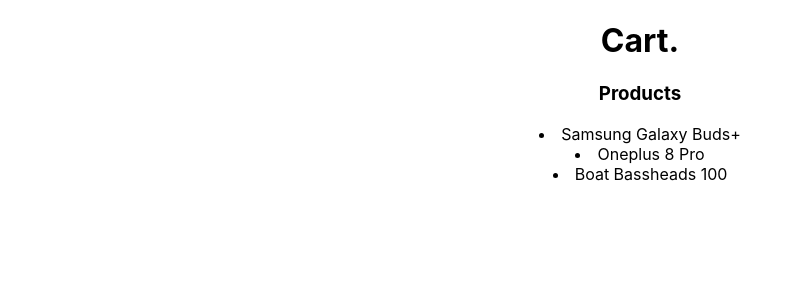
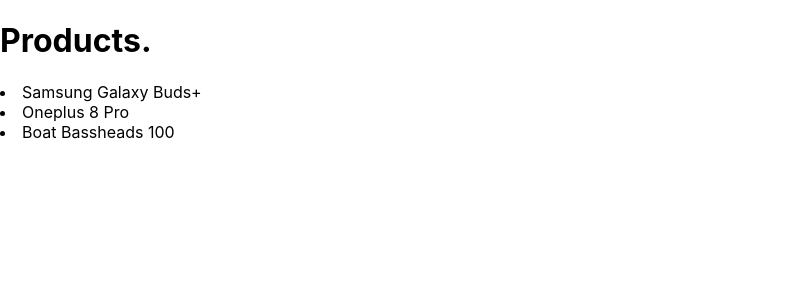
Before and after one commit to rohitkumar377024/cart, a React (Create React App) app: page / in a window 1280 px wide. Shown: the top 300 px of the page, without its empty margins (0-803 px from the left). Built offline with nearby package versions, Linux system fonts and the light colour scheme.

Commit message:
Added ProductsList in Context.

```diff
--- a/src/App.js
+++ b/src/App.js
@@ -1,34 +1,17 @@
 import React, { useState } from 'react';
 import './App.css';
+import ProductsList from './ProductsList';
+import Cart from './Cart';
+import { ProductContext, ProductProvider } from './ProductContext';
 
 function App() {
-  const [products, setProducts] = useState([
-    {
-      name: 'Samsung Galaxy Buds+',
-      price: 15000,
-      id: 1
-    },
-    {
-      name: 'Oneplus 8 Pro',
-      price: 60000,
-      id: 2
-    },
-    {
-      name: 'Boat Bassheads 100',
-      price: 400,
-      id: 3
-    }
-  ]);
-
   return (
-    <div className="App">
-      <h1>Cart.</h1>
-
-      <h3>Products</h3>
-      {products.map(product => (
-        <li>{product.name}</li>
-      ))}
-    </div>
+    <ProductProvider>
+      <div>
+        <ProductsList />
+        {/* <Cart /> */}
+      </div>
+    </ProductProvider>
   );
 }
 
--- /dev/null
+++ b/src/Cart.js
@@ -0,0 +1,7 @@
+import React from 'react';
+
+const Cart = () => {
+  return <h1>Cart.</h1>;
+};
+
+export default Cart;
--- /dev/null
+++ b/src/ProductContext.js
@@ -0,0 +1,29 @@
+import React, { useState, createContext } from 'react';
+
+export const ProductContext = createContext();
+
+export const ProductProvider = props => {
+  const [products, setProducts] = useState([
+    {
+      name: 'Samsung Galaxy Buds+',
+      price: 15000,
+      id: 1
+    },
+    {
+      name: 'Oneplus 8 Pro',
+      price: 60000,
+      id: 2
+    },
+    {
+      name: 'Boat Bassheads 100',
+      price: 400,
+      id: 3
+    }
+  ]);
+
+  return (
+    <ProductContext.Provider value={[products, setProducts]}>
+      {props.children}
+    </ProductContext.Provider>
+  );
+};
--- /dev/null
+++ b/src/ProductsList.js
@@ -0,0 +1,18 @@
+import React, { useContext } from 'react';
+import { ProductContext } from './ProductContext';
+
+const Product = () => {
+  const [products, setProducts] = useContext(ProductContext);
+
+  return (
+    <div>
+      <h1>Products.</h1>
+
+      {products.map(product => (
+        <li>{product.name}</li>
+      ))}
+    </div>
+  );
+};
+
+export default Product;
```
